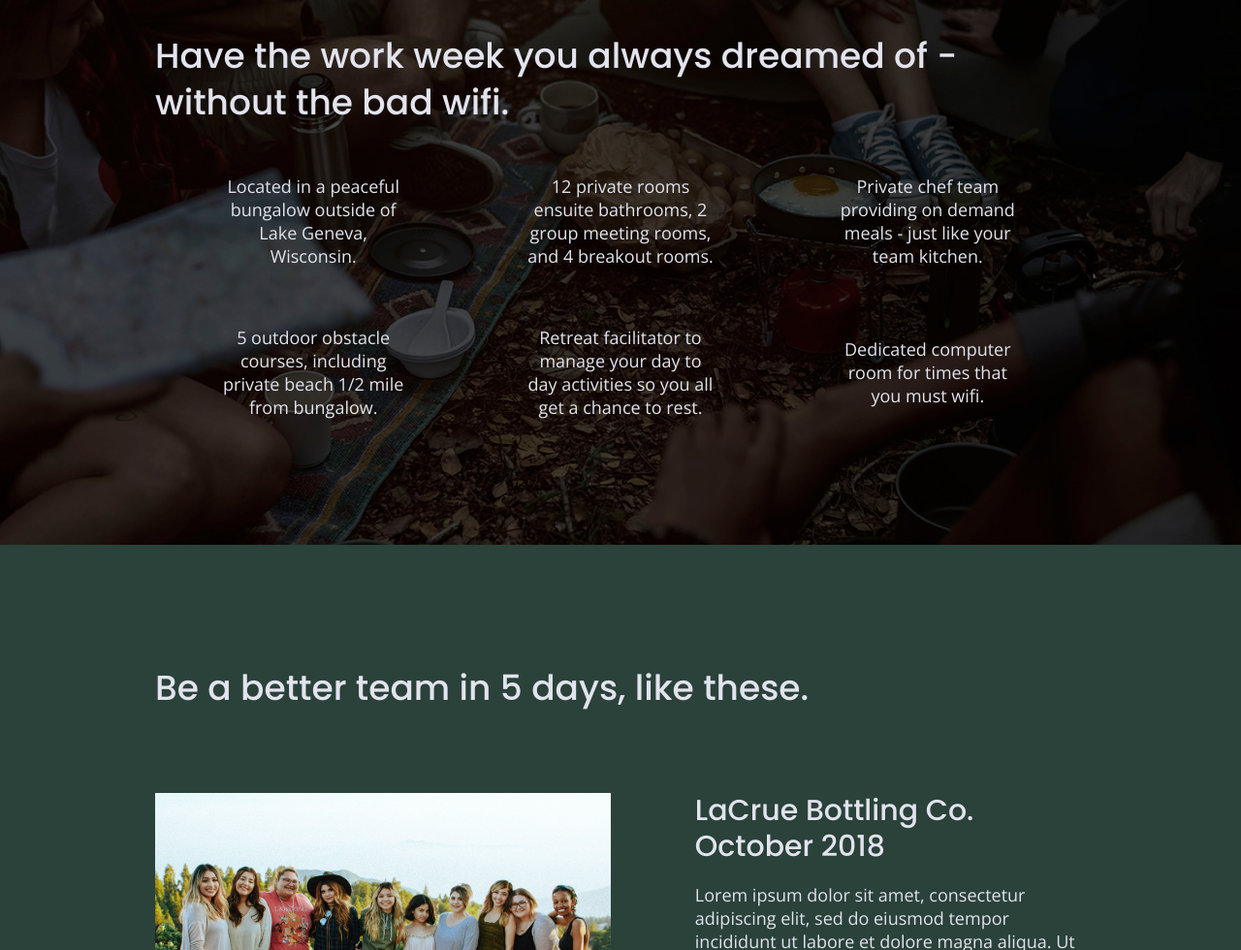
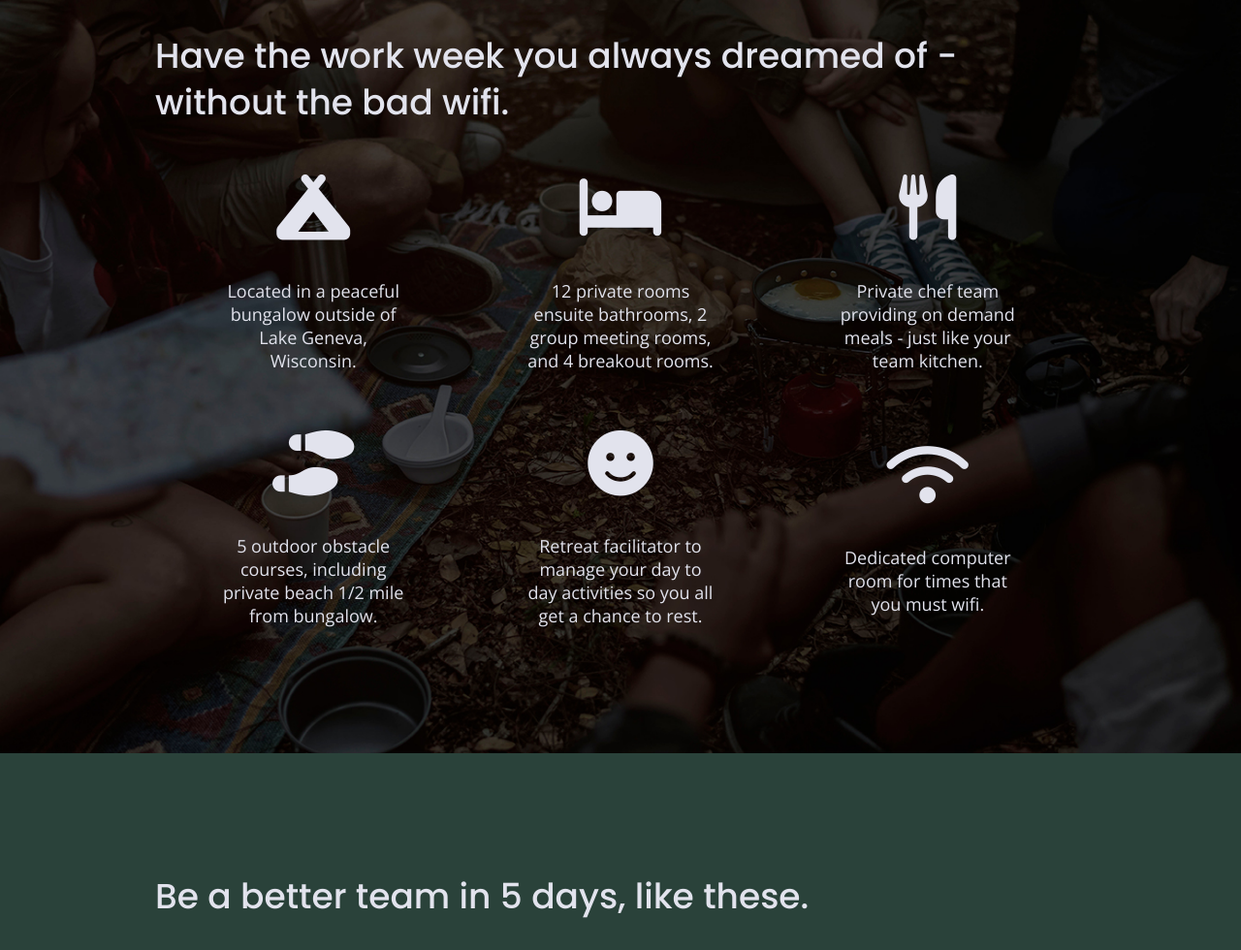
Before and after one commit to ivan7538/unplugged-retreat, a website built with Parcel: page index.html in a window 1280 px wide. Shown: the part 1217-2197 px from the top of the page at 97% size. Built offline with nearby package versions, Linux system fonts and the light colour scheme.

Commit message:
added fontawesome

```diff
--- a/css/main.css
+++ b/css/main.css
@@ -596,6 +596,11 @@ header nav ul li {
         width: 62%;
   }
 
+  .features i {
+	font-size: 3.75em;
+  margin-bottom: 40px;
+}
+
 /*reviews*/
 
   .reviews article {
--- a/index.html
+++ b/index.html
@@ -20,6 +20,7 @@
   <link rel="stylesheet" href="css/main.css">
   <link href="https://fonts.googleapis.com/css?family=Open+Sans:400,700|Poppins:500,700" rel="stylesheet">
    <link href="https://fonts.googleapis.com/css2?family=Open+Sans:wght@300&display=swap" rel="stylesheet">
+   <script src="https://kit.fontawesome.com/0011b8b394.js" crossorigin="anonymous"></script>
 
   <meta name="theme-color" content="#fafafa">
 </head>
@@ -82,27 +83,39 @@
         <h2>Have the work week you always dreamed of - without the bad wifi.</h2>
         <div class="features-items">
           <article>
-            <p class="fontawesome-icon"></p>
+            <p class="fontawesome-icon">
+              <i class="fas fa-campground"></i>
+            </p>
             <p class="features-item-description">Located in a peaceful bungalow outside of Lake Geneva, Wisconsin.</p>
           </article>
           <article>
-            <p class="fontawesome-icon"></p>
+            <p class="fontawesome-icon">
+              <i class="fas fa-bed"></i>
+            </p>
             <p class="features-item-description">12 private rooms ensuite bathrooms, 2 group meeting rooms, and 4 breakout rooms.</p>
           </article>
           <article>
-            <p class="fontawesome-icon"></p>
+            <p class="fontawesome-icon">
+              <i class="fas fa-utensils"></i>
+            </p>
             <p class="features-item-description">Private chef team providing on demand meals - just like your team kitchen.</p>
           </article>
           <article>
-            <p class="fontawesome-icon"></p>
+            <p class="fontawesome-icon">
+              <i class="fas fa-shoe-prints"></i>
+            </p>
             <p class="features-item-description">5 outdoor obstacle courses, including private beach 1/2 mile from bungalow.</p>
           </article>
           <article>
-            <p class="fontawesome-icon"></p>
+            <p class="fontawesome-icon">
+              <i class="fas fa-smile"></i>
+            </p>
             <p class="features-item-description">Retreat facilitator to manage your day to day activities so you all get a chance to rest.</p>
           </article>
           <article>
-            <p class="fontawesome-icon"></p>
+            <p class="fontawesome-icon">
+              <i class="fas fa-wifi"></i>
+            </p>
             <p class="features-item-description">Dedicated computer room for times that you must wifi.</p>
           </article>
         </div>
```
Also changed, not shown: about/index.html (+1 -0 lines), faq/index.html (+1 -0 lines).
